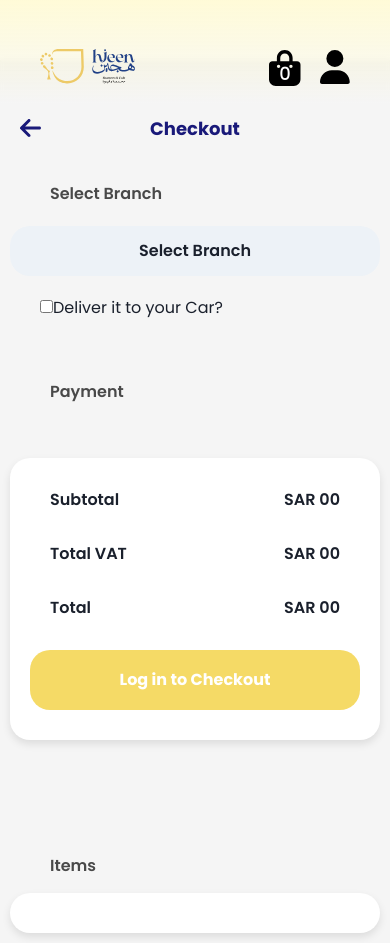
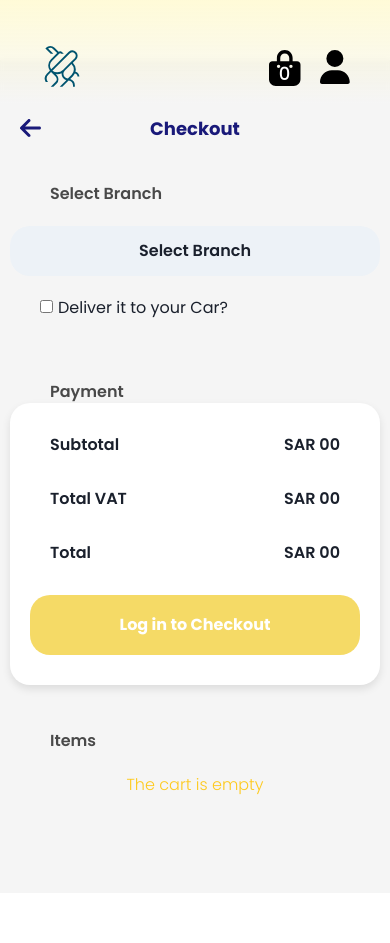
Before and after one commit to sydbilal/Hjeen-Food-Website, a React (Vite) app: page /cart in a window 390 px wide. After the commit the page ends 893 px from the top, so only its background shows below. Built offline with nearby package versions, Linux system fonts and the light colour scheme.

Commit message:
ui/Change/Cartpage

```diff
--- a/src/Components/Checkout/Checkbox/Checkbox.module.css
+++ b/src/Components/Checkout/Checkbox/Checkbox.module.css
@@ -3,12 +3,20 @@
     flex-direction: column;
     align-items: flex-start;
     margin: 20px;
+    gap: 20px;
   }
 
   .checkboxwithtextarea label {
     margin-bottom: 10px;
     font-size: 16px;
   }
+
+  .checkboxwithtextarea label input[type="checkbox"] {
+    margin-right: 5px; /* Add space between checkbox and text */
+    border-radius: 20px; /* Round the corners of the checkbox */
+
+  }
+
 
   .textarea {
     width: 100%;
--- a/src/Components/Checkout/Items/Items.jsx
+++ b/src/Components/Checkout/Items/Items.jsx
@@ -21,6 +21,9 @@ const Items = () => {
   };
 
   const { cart } = useSelector((state) => state.cart);
+  if (cart.length === 0) {
+    return <div className={styles.emptyCart}>The cart is empty</div>;
+  }
 
   return (
     <div className={styles.wrapperitems}>
--- a/src/Components/Checkout/Items/Items.module.css
+++ b/src/Components/Checkout/Items/Items.module.css
@@ -17,7 +17,7 @@
     align-items: center;
     padding: 10px 0;
     border-bottom: 1px solid #e0e0e0;
-    background-color: white;
+    background-color: rgb(255, 255, 255);
 }
 
 .item:last-child {
@@ -32,7 +32,7 @@
 .itemImage {
     height: 100px;
     border-radius: 10px;
-    width: 100px; /* Set a fixed width for the cards */
+    width: 100px;
 
 }
 .imageandtitle{
@@ -80,6 +80,15 @@
     justify-content: center;
     margin-bottom: 30px;
 }
+.emptyCart{
+    display: flex;
+  justify-content: left;
+  padding-left: 50px;
+  color: rgba(255, 196, 0, 0.900);
+  font-weight: 300;
+  /* align-items: center; */
+  height: 40px;
+}
 
 @media (max-width: 768px) {
     .wrapperitems {
@@ -87,12 +96,18 @@
       align-items: center;
       justify-content: center;
       overflow: hidden;
-      /* padding-left: 0; */
-      /* padding: 10px; */
       margin: 10px;
+      margin-bottom: 90px;
+    }
 
-
-
-      /* padding-right: 400px; */
+    .emptyCart{
+      display: flex;
+      justify-content: center;
+      color: rgba(255, 196, 0, 0.884);
+      font-weight: 300;
+      margin-top: 15px;
+      /* align-items: center; */
+      height: 120px;
+      padding: 0;
     }
   }
--- a/src/Components/Checkout/Payment/PaymentSection.module.css
+++ b/src/Components/Checkout/Payment/PaymentSection.module.css
@@ -12,6 +12,8 @@
     padding: 20px;
     box-shadow: 0px 4px 8px rgba(0, 0, 0, 0.1);
     width: 200vh;
+    margin-bottom: 40px; /* Add this line */
+
   }
 
   .Paymentsection > div {
@@ -57,6 +59,9 @@
     .wrapper {
       margin: 10px;
       padding-bottom: 50px;
+      margin-top: -25px;
+      justify-content: none;
+
 
     }
 
--- a/src/Components/Header/Header.module.css
+++ b/src/Components/Header/Header.module.css
@@ -15,7 +15,7 @@
 
 .logo img {
   margin-top: 10px;
-  height: 35px;
+  height: 45px;
   padding-left: 20px;
 }
 
@@ -54,7 +54,7 @@
 .cartCount {
   position: absolute;
   top: 6px; /* Adjust the top position */
-  right: 3.5px; /* Adjust the right position */
+  right: 4px; /* Adjust the right position */
   /* background-color: rgb(46, 46, 46); */
   color: rgb(255, 255, 255);
   border-radius: 50%;
--- a/src/Components/Hero/Card/CardApp/Cardapp.jsx
+++ b/src/Components/Hero/Card/CardApp/Cardapp.jsx
@@ -34,7 +34,7 @@ const Cardapp = ({ cards }) => {
             onClick={() => handleCardClick(card)}
             cursor="pointer"
             bgColor={"white"}
-            borderRadius="30px"
+            borderRadius="20px"
           >
             <CardBody className={styles.cardBody}>
               <div className={styles.cardImageContainer}>
--- a/src/Components/Hero/Card/CardApp/Cardapp.module.css
+++ b/src/Components/Hero/Card/CardApp/Cardapp.module.css
@@ -8,6 +8,7 @@
   justify-content: center;
   flex-wrap: wrap;
   gap: 60px;
+
 }
 
 .cardBody {
@@ -23,6 +24,7 @@
   align-items: center;
   justify-content: center;
   overflow: hidden;
+
 }
 
 .cardImage {
@@ -33,6 +35,23 @@
 
 .cardContent {
   margin-top: 10px;
-  text-align: left;
+  text-align: center;
 
 }
+/*
+@media (max-width: 768px) {
+
+  .cards {
+    margin-right: 0;
+    width: calc(50% - 20px);
+    margin-right: 20px;
+    margin-bottom: 20px;
+    display: flex;
+  }
+  .cardImage {
+    max-width: 100%;
+    max-height: 100%;
+    border-radius: 20px;
+    width: 120px;
+  }
+} */
--- a/src/Components/Hero/Card/CardDetails/CardDetails.jsx
+++ b/src/Components/Hero/Card/CardDetails/CardDetails.jsx
@@ -61,7 +61,7 @@ const CardDetails = ({ product, isOpen, onClose }) => {
       isCentered
     >
       <ModalOverlay />
-      <ModalContent bg="rgba(255, 255, 255, 0.9)">
+      <ModalContent borderRadius="20px" bg="rgba(255, 255, 255)">
         <ModalHeader></ModalHeader>
         <ModalCloseButton />
         <ModalBody>
@@ -72,7 +72,7 @@ const CardDetails = ({ product, isOpen, onClose }) => {
                 h="250px"
                 src={product.imgsrc}
                 alt={product.imgalt}
-                borderRadius="lg"
+                borderRadius="20px"
               />
             </Box>
           )}
@@ -87,20 +87,20 @@ const CardDetails = ({ product, isOpen, onClose }) => {
         </ModalBody>
         <ModalFooter justifyContent="center">
           {!item || item.quantity === 0 ? (
-            <Button colorScheme="blue" mr={3} onClick={handleAddToCart}>
+            <Button borderRadius="10px" colorScheme="blue" mr={3} onClick={handleAddToCart}>
               + Add to cart
             </Button>
           ) : (
             <Box display="flex" alignItems="center">
               <Button
-                colorScheme="blue"
+                colorScheme="blue" borderRadius="15px"
                 onClick={() => handleDecreaseQuantity(item.id, item.quantity)}
               >
                 -
               </Button>
               <Text mx={2}>{item.qt}</Text>
               <Button
-                colorScheme="blue"
+                colorScheme="blue" borderRadius="15px"
                 onClick={() => handleIncreaseQuantity(item.id)}
               >
                 +
--- a/src/Components/Hero/CoffeeOfDay/Coffeeofday.module.css
+++ b/src/Components/Hero/CoffeeOfDay/Coffeeofday.module.css
@@ -6,6 +6,12 @@
     align-items: flex-start;
     padding: 20px;
     padding-left: 100px;
+  }
+
+  .hellocoffef .card-container {
+    width: calc(50% - 20px); /* Set width for each card container */
+    margin-right: 20px; /* Add margin between cards */
+    margin-bottom: 20px; /* Add margin at the bottom of each card container */
   }
 
   @media (max-width: 768px) {
@@ -19,4 +25,9 @@
 
       /* padding-right: 400px; */
     }
+    .hellocoffef .card-container {
+      width: 100%; /* Full width for cards on small screens */
+      margin-right: 0; /* Remove right margin on small screens */
+
+    }
   }
--- a/src/Pages/Cart.module.css
+++ b/src/Pages/Cart.module.css
@@ -99,6 +99,8 @@
       padding-left: 50px;
       padding-top: 30px;
       padding-bottom: 5px;
+      margin-top: -90px;
+
     }
 
     .selectbranch{
--- a/src/Pages/Homepage.jsx
+++ b/src/Pages/Homepage.jsx
@@ -1,9 +1,10 @@
 import Hero from "../Components/Hero/Hero";
 import Header from "../Components/Header/Header";
+import styles from "./Homepage.module.css"
 
 const Homepage = () => {
   return (
-    <div>
+    <div className={styles.Homepagecomponents}>
       <Header />
       <Hero />
     </div>
--- /dev/null
+++ b/src/Pages/Homepage.module.css
@@ -0,0 +1,7 @@
+@media (max-width: 768px) {
+    .Homepagecomponents {
+      overflow-x: hidden;
+
+    }
+
+  }
```
Also changed, not shown: public/images/spot.hjeen.svg. Lines whose indentation alone changed are shown as unchanged.
